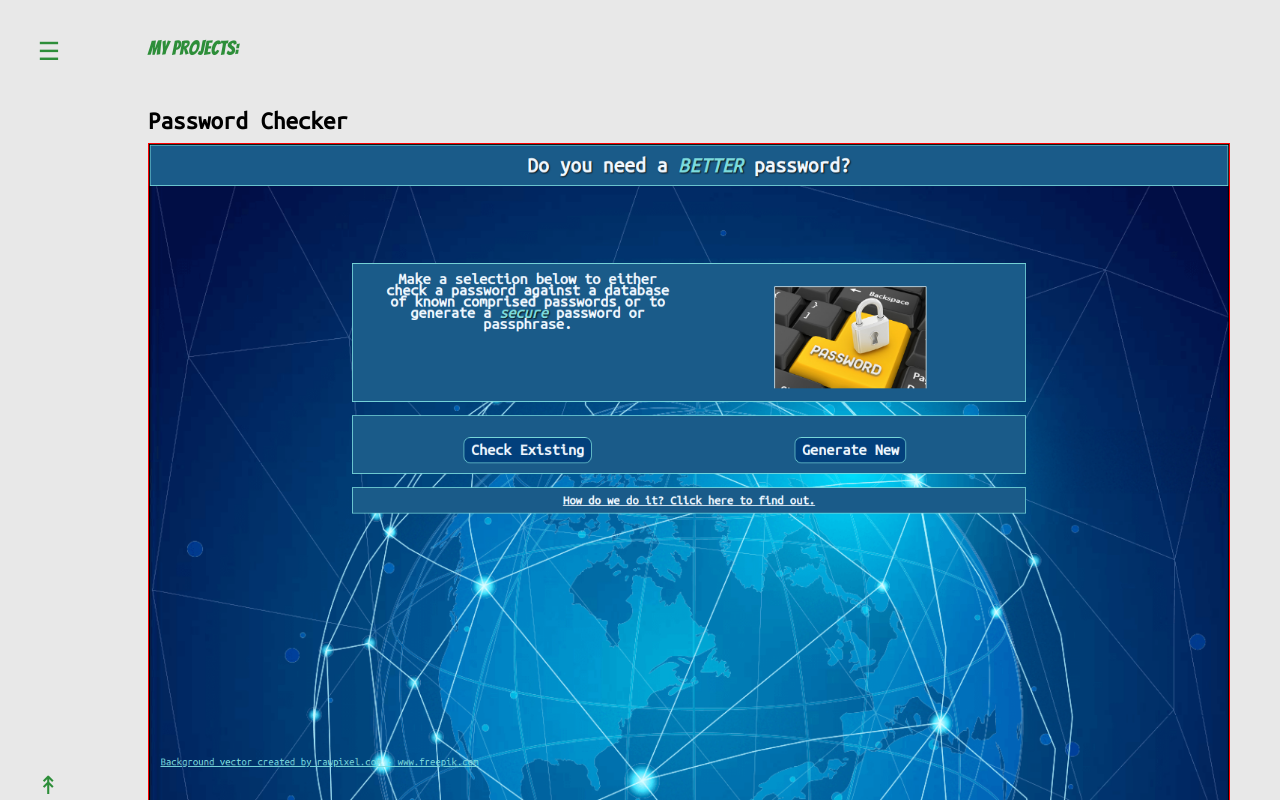
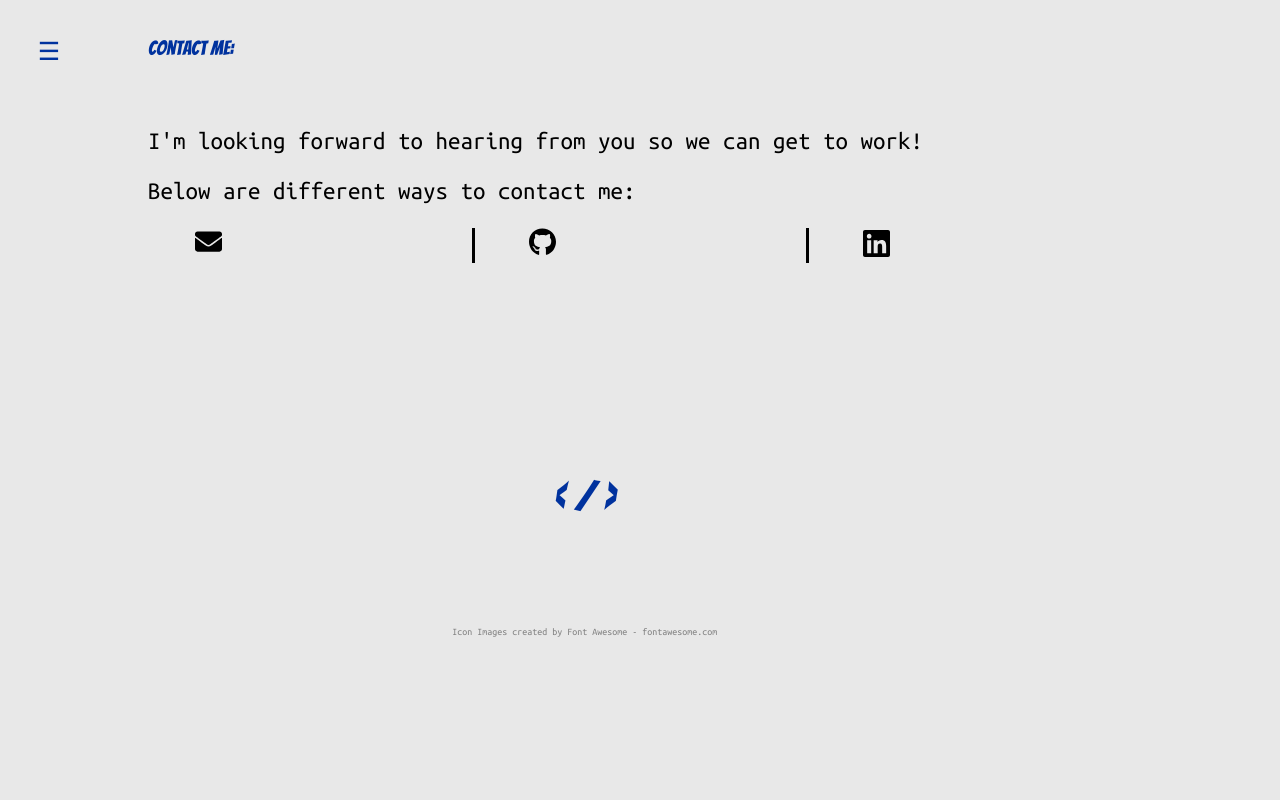
Before and after one commit to tbrown815/portfolio-react, a React (Create React App) app: page / in a window 1280 px wide. Shown: the top 800 px of the page. Built offline with nearby package versions, Linux system fonts and the light colour scheme.

Commit message:
contact, about, project and css updates

```diff
--- a/src/About_cp/about.css
+++ b/src/About_cp/about.css
@@ -13,7 +13,7 @@ font-size: 25px;
 margin-bottom: 5%;
 }
 
-ul {
+ul.contentList {
     columns: 4;
   }
 
@@ -33,7 +33,7 @@ li {
 
 @media only screen and (min-device-width: 0px) and (max-device-width: 550px) {
 
-    ul {
+    ul.contentList {
     columns: 1;
     }
     li {
@@ -43,7 +43,7 @@ li {
 
 @media only screen and (min-device-width: 551px) and (max-device-width: 800px) {
 
-    ul {
+    ul.contentList {
     columns: 2;
     }
 
@@ -54,7 +54,7 @@ li {
 
 @media only screen and (min-device-width: 801px) and (max-device-width: 1000px) {
 
-    ul {
+    ul.contentList {
     columns: 3;
     }
 
--- a/src/App.js
+++ b/src/App.js
@@ -16,7 +16,7 @@ export default class PortfolioMain extends React.Component {
 
     this.state = {
       navVisible: false,
-      mainVisible: 2
+      mainVisible: 3
     }
 
     /*
@@ -36,8 +36,6 @@ returnTop() {
 
   toggleNav() {
 
-    console.log('ham clicked!')
-
     this.setState({
       navVisible: !this.state.navVisible,
 
@@ -46,8 +44,6 @@ returnTop() {
   }
 
   toggleMain(mainVal) {
-
-    console.log('mainVal: ', mainVal)
 
     this.setState({
       mainVisible: mainVal
@@ -59,9 +55,10 @@ returnTop() {
 
   render() {
 
-    console.log('state: ', this.state)
+    let mainDisplay, colorIcon, showUpIcon, footerLink
 
-    let mainDisplay, colorIcon, showUpIcon, techIcon;
+    let techIcon = <a href="https://fontawesome.com/license" target='_blank' rel='noopener noreferrer'>Icon Images created by Font Awesome - fontawesome.com</a>
+
 
     if (this.state.mainVisible === 0) {
       mainDisplay = <Home mainVisible={this.state.mainVisible} />
@@ -75,11 +72,12 @@ returnTop() {
       mainDisplay = <Projects mainVisible={this.state.mainVisible} />
       colorIcon = 'colorIconGrn'
       showUpIcon = <div className='upIcon' id={colorIcon} onClick={() => this.returnTop()}>&#8607;</div>
-      techIcon = <a href="https://fontawesome.com/license" target='_blank' rel='noopener noreferrer'>Icon Images created by Font Awesome - fontawesome.com</a>
+      footerLink = techIcon
     }
     if (this.state.mainVisible === 3) {
       mainDisplay = <Contact mainVisible={this.state.mainVisible} />
       colorIcon = 'colorIconBlu'
+      footerLink = techIcon
     }
 
     return (
@@ -108,7 +106,7 @@ returnTop() {
             <div className='closeTag' id={colorIcon}>&lt; / &gt;</div>
 
             <p className='footerLink'>
-              {techIcon}
+              {footerLink}
             </p>
           </footer>
 
--- a/src/Contact_cp/contact.css
+++ b/src/Contact_cp/contact.css
@@ -14,6 +14,32 @@ visibility: visible;
     margin-bottom: 5%;
   }
 
+.contactMethods {
+  font-size: 18px;
+}
+
+.contactIMG {
+  width: 10%;
+}
+
+ul.contactMethods {
+  column-count: 3;
+  column-rule-style: solid;
+  column-gap: 2;
+
+}
+
+
+a, a:visited {
+    color: black;
+    text-decoration: none;
+}
+/*
+a:hover {
+    color: #818181;
+    font-weight: bold;
+}
+  */
 
 @media only screen and (min-device-width: 0px) and (max-device-width: 480px) {
 
@@ -22,4 +48,11 @@ visibility: visible;
         margin-bottom: 5%;
       }
 
+      .contactMethods {
+        font-size: 15px;
+        margin-left: -35%;
+
+      }
+
+
   }
--- a/src/Contact_cp/contact.js
+++ b/src/Contact_cp/contact.js
@@ -16,21 +16,32 @@ export default class Contact extends React.Component {
             isVisible = 'display mainContact';
         }
 
+        let email = <img className='contactIMG' src={require('../images/envelope-solid.svg')} title='E-mail Me @ tbrown@brownscastle.com' alt='email Icon' />
+        let githubpro = <img className='contactIMG' src={require('../images/github-brands.svg')} title='GitHub Profile' alt='GitHub Icon' />
+        let linkedin = <img className='contactIMG' src={require('../images/linkedin-brands.svg')} title='LinkedIn' alt='LinkedIn Icon' />
+
+        //https://github.com/BrotherFatcake
+
         return (
 
             <div id='mainContact' className={isVisible}>
 
                 <h3 className='sectionTitle' id='colorIconBlu'>Contact Me:</h3>
                 <br />
-                <p className='contactContent' >
-                    Lorem ipsum dolor sit amet, consectetur adipiscing elit, sed do eiusmod tempor incididunt ut labore et
-                    dolore magna aliqua.
-                    Ut enim ad minim veniam, quis nostrud exercitation ullamco laboris nisi ut aliquip ex ea commodo
-                    consequat. Duis aute irure dolor
-                    in reprehenderit in voluptate velit esse cillum dolore eu fugiat nulla pariatur. Excepteur sint occaecat
-                    cupidatat non proident,
-                    sunt in culpa qui officia deserunt mollit anim id est laborum.
-                </p>
+                <div className='contactContent' >
+                    I'm looking forward to hearing from you so we can get to work!
+                    <br /> <br />
+                    Below are different ways to contact me:
+                    <br /> <br />
+
+                    <ul className='contactMethods'>
+                        <li><a href='mailto:tbrown@brownscastle.com'  target='_blank' rel='noopener noreferrer'>{email}</a></li>
+                        <li><a href='https://github.com/BrotherFatcake' target='_blank' rel='noopener noreferrer'>{githubpro} </a></li>
+                        <li><a href='https://www.linkedin.com/in/tyler-brown-716431b' target='_blank' rel='noopener noreferrer'>{linkedin}</a></li>
+                    </ul>
+
+                </div>
+
             </div>
 
         )
--- a/src/Projects_cp/projects.css
+++ b/src/Projects_cp/projects.css
@@ -9,7 +9,7 @@
 .projectContent,
 .projectIMG,
 .imageTech {
-    border: 1px solid red;
+    border: 0px solid red;
 }
 
 .projectSection {
@@ -24,7 +24,7 @@
 .projectContent {
     font-size: 25px;
     margin-bottom: 3%;
-    width: 110%;
+    width: 113%;
 }
 
 .projectIMG {
@@ -32,7 +32,7 @@
 }
 
 img {
-    width: 100%;
+    width: 98%;
 }
 
 .imageTech {
@@ -109,7 +109,9 @@ a:hover {
         margin-bottom: 3%;
     }
     .imageTech {
-        margin-top: 2%;
+        margin-top: 3%;
+
+
     }
     .techIMG {
         vertical-align: top;
--- a/src/Projects_cp/projects.js
+++ b/src/Projects_cp/projects.js
@@ -73,11 +73,13 @@ export default class Projects extends React.Component {
                                 alt='challengeaccepted' />
                         </div>
                         <div className='projectContent' >
-                            I wanted to become fittish so that I could be sure that I could keep up with a potential future child so I bought a fitness
+                            I wanted to become fittish to be sure that I could keep up with a potential future child so I bought a fitness
                             tracker.  The application was sufficient except for one place - challenges.  All of the challenges were geared towards steps,
                             yet the tracker and its application documented floors, miles, activitive also.  Why were there no challenges for those data points?
-                            After looking around at other applications I noticed that seemed to be the trend - steps only. Boring!  My goal with this project is
-                            to create a place where users can track their activiities and challenge each other to steps as well as those additional data points.
+                            After looking around at other applications I noticed that seemed to be the trend - steps only. Boring!  In its current state users
+                            are able to document their steps and miles.My goal with this project is to create a place where users can track their activiities
+                            and challenge each other to steps as well as those additional data points.
+
                     <div className='imageTech'>
                                 {htmlIcon}{cssIcon}{jsIcon}{jQueryIcon}{nodeIcon}{mongoIcon}
                                 <p className='repoLink'><a href='https://github.com/BrotherFatcake/challengeaccepted' target='_blank' rel='noopener noreferrer'>{githubIcon}
```
Also changed, not shown: src/images/envelope-solid.svg (added), src/images/linkedin-brands.svg (added).
